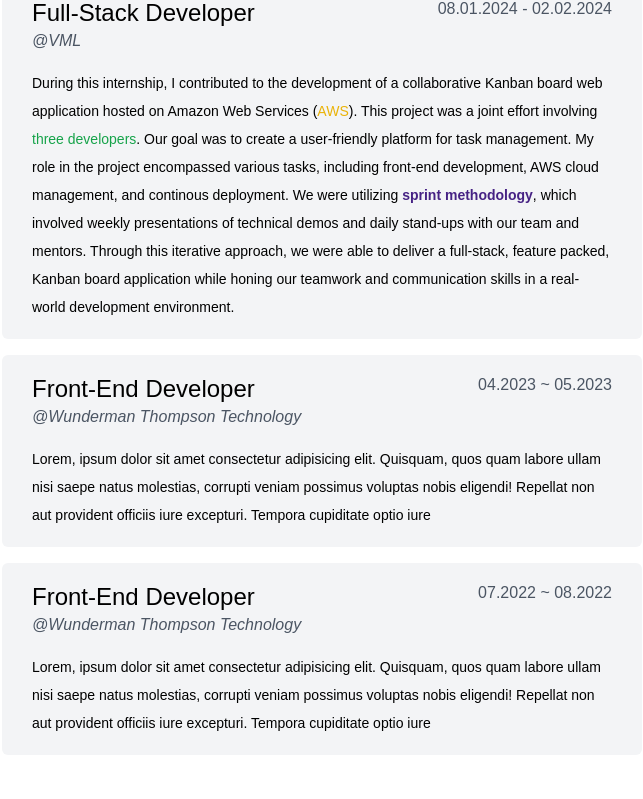
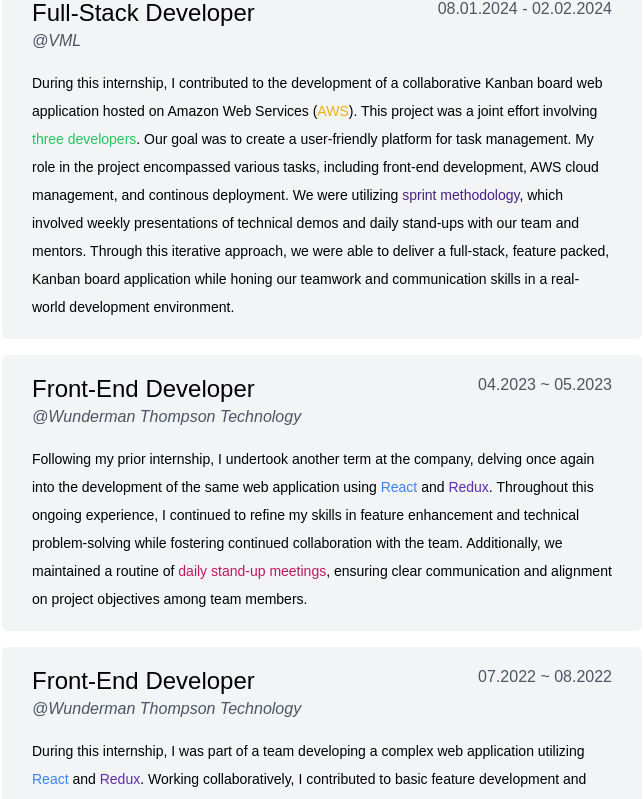
Before and after one commit to hozakowskimilosz/portfolio, a React app: page / in a window 1280 px wide. Shown: the part 995-1794 px from the top of the page, without its empty margins (318-961 px from the left). Built offline with nearby package versions, Linux system fonts and the light colour scheme; the HTML template or start-up script is replaced by a standard one.

Commit message:
finished experience section

```diff
--- a/src/components/Experience.tsx
+++ b/src/components/Experience.tsx
@@ -28,20 +28,17 @@
                 collaborative Kanban board web application hosted on Amazon Web
                 Services (<span className="text-yellow-500">AWS</span>
                 ). This project was a joint effort involving{" "}
-                <span className=" text-green-600">three developers</span>. Our
+                <span className=" text-green-500">three developers</span>. Our
                 goal was to create a user-friendly platform for task management.
                 My role in the project encompassed various tasks, including
                 front-end development, AWS cloud management, and continous
                 deployment. We were utilizing{" "}
-                <span className="font-semibold text-primary-dark">
-                  sprint methodology
-                </span>
-                , which involved weekly presentations of technical demos and
-                daily stand-ups with our team and mentors. Through this
-                iterative approach, we were able to deliver a full-stack,
-                feature packed, Kanban board application while honing our
-                teamwork and communication skills in a real-world development
-                environment.
+                <span className="text-primary-dark">sprint methodology</span>,
+                which involved weekly presentations of technical demos and daily
+                stand-ups with our team and mentors. Through this iterative
+                approach, we were able to deliver a full-stack, feature packed,
+                Kanban board application while honing our teamwork and
+                communication skills in a real-world development environment.
               </p>
             </div>
           </div>
@@ -61,11 +58,17 @@
               </div>
 
               <p className="text-sm leading-7">
-                Lorem, ipsum dolor sit amet consectetur adipisicing elit.
-                Quisquam, quos quam labore ullam nisi saepe natus molestias,
-                corrupti veniam possimus voluptas nobis eligendi! Repellat non
-                aut provident officiis iure excepturi. Tempora cupiditate optio
-                iure
+                Following my prior internship, I undertook another term at the
+                company, delving once again into the development of the same web
+                application using <span className="text-blue-500">React</span>{" "}
+                and <span className="text-primary">Redux</span>. Throughout this
+                ongoing experience, I continued to refine my skills in feature
+                enhancement and technical problem-solving while fostering
+                continued collaboration with the team. Additionally, we
+                maintained a routine of{" "}
+                <span className="text-pink-700">daily stand-up meetings</span>,
+                ensuring clear communication and alignment on project objectives
+                among team members.
               </p>
             </div>
           </div>
@@ -85,11 +88,17 @@
               </div>
 
               <p className="text-sm leading-7">
-                Lorem, ipsum dolor sit amet consectetur adipisicing elit.
-                Quisquam, quos quam labore ullam nisi saepe natus molestias,
-                corrupti veniam possimus voluptas nobis eligendi! Repellat non
-                aut provident officiis iure excepturi. Tempora cupiditate optio
-                iure
+                During this internship, I was part of a team developing a
+                complex web application utilizing{" "}
+                <span className="text-blue-500">React</span> and{" "}
+                <span className="text-primary">Redux</span>. Working
+                collaboratively, I contributed to basic feature development and
+                technical problem-solving. This was my first experience in
+                professional web-development and it not only expanded my
+                proficiency in modern web development but also refined my
+                ability to work effectively within a team environment, fostering
+                enhanced communication and{" "}
+                <span className="text-orange-500">teamwork skills</span>.
               </p>
             </div>
           </div>
```
